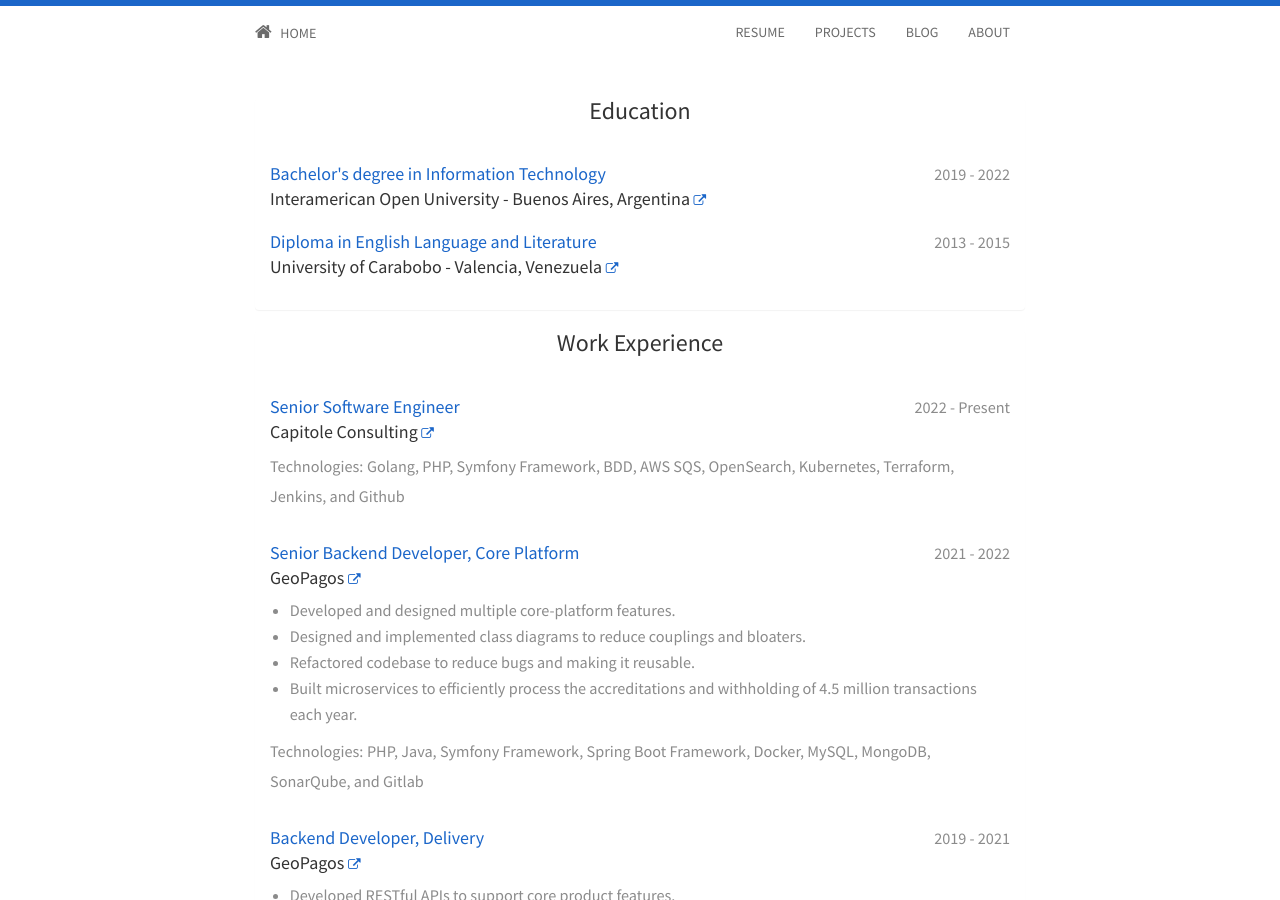
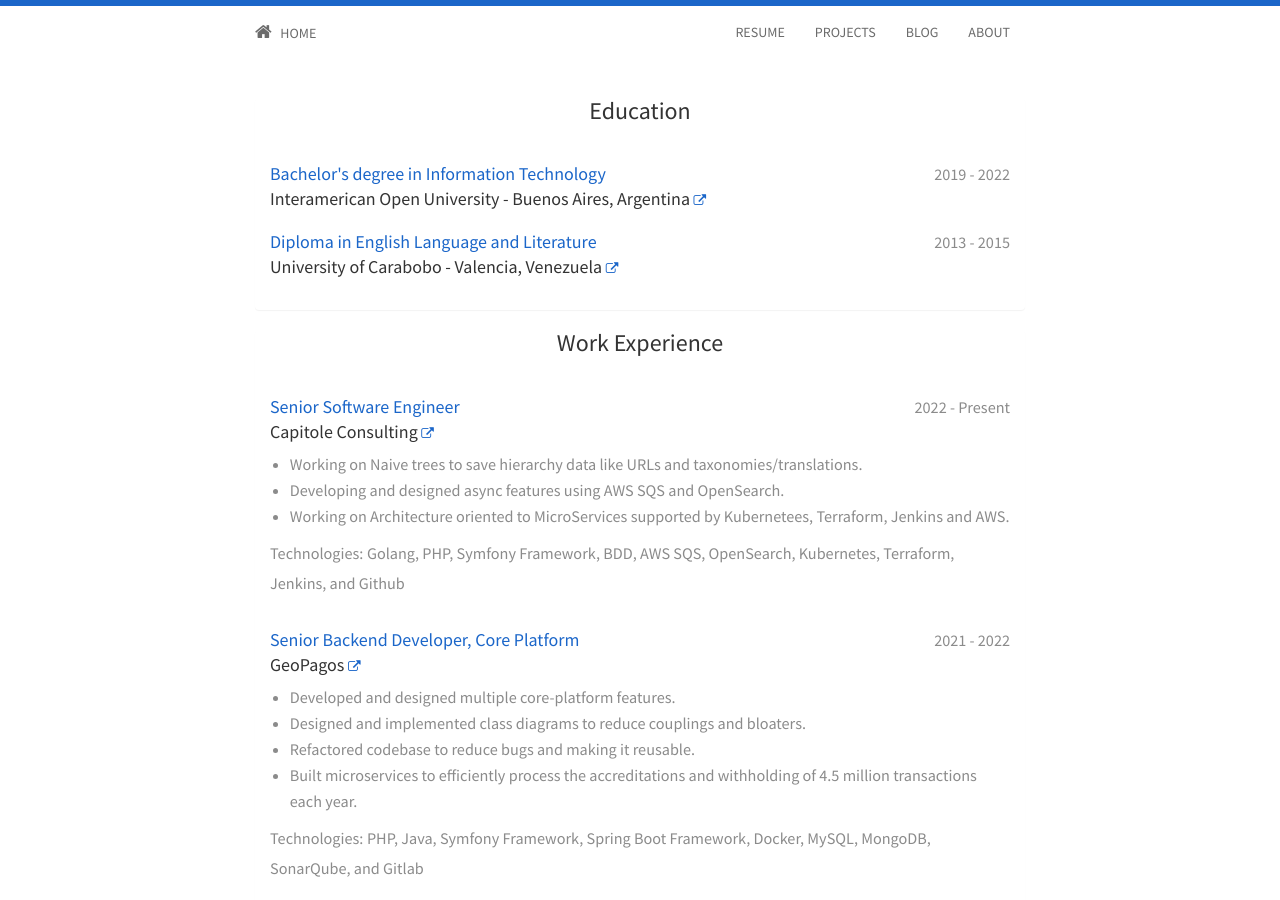
Before and after one commit to jfernancordova/jfernancordova.github.io, a Jekyll site: the page built from resume.html, in a window 1280 px wide and 900 px high. Built offline with Jekyll 4.4.1, drawn with Linux system fonts in a browser that asks for light colours; nearby versions of some CDN libraries.

Commit message:
Update employment.yml

```diff
--- a/_data/employment.yml
+++ b/_data/employment.yml
@@ -2,6 +2,10 @@
   company: "Capitole Consulting"
   link: "https://capitole-consulting.com/"
   dates: "2022 - Present"
+  points:
+    - Working on Naive trees to save hierarchy data like URLs and taxonomies/translations.
+    - Developing and designed async features using AWS SQS and OpenSearch.
+    - Working on Architecture oriented to MicroServices supported by Kubernetees, Terraform, Jenkins and AWS.
   tech:
   - Golang
   - PHP
```
